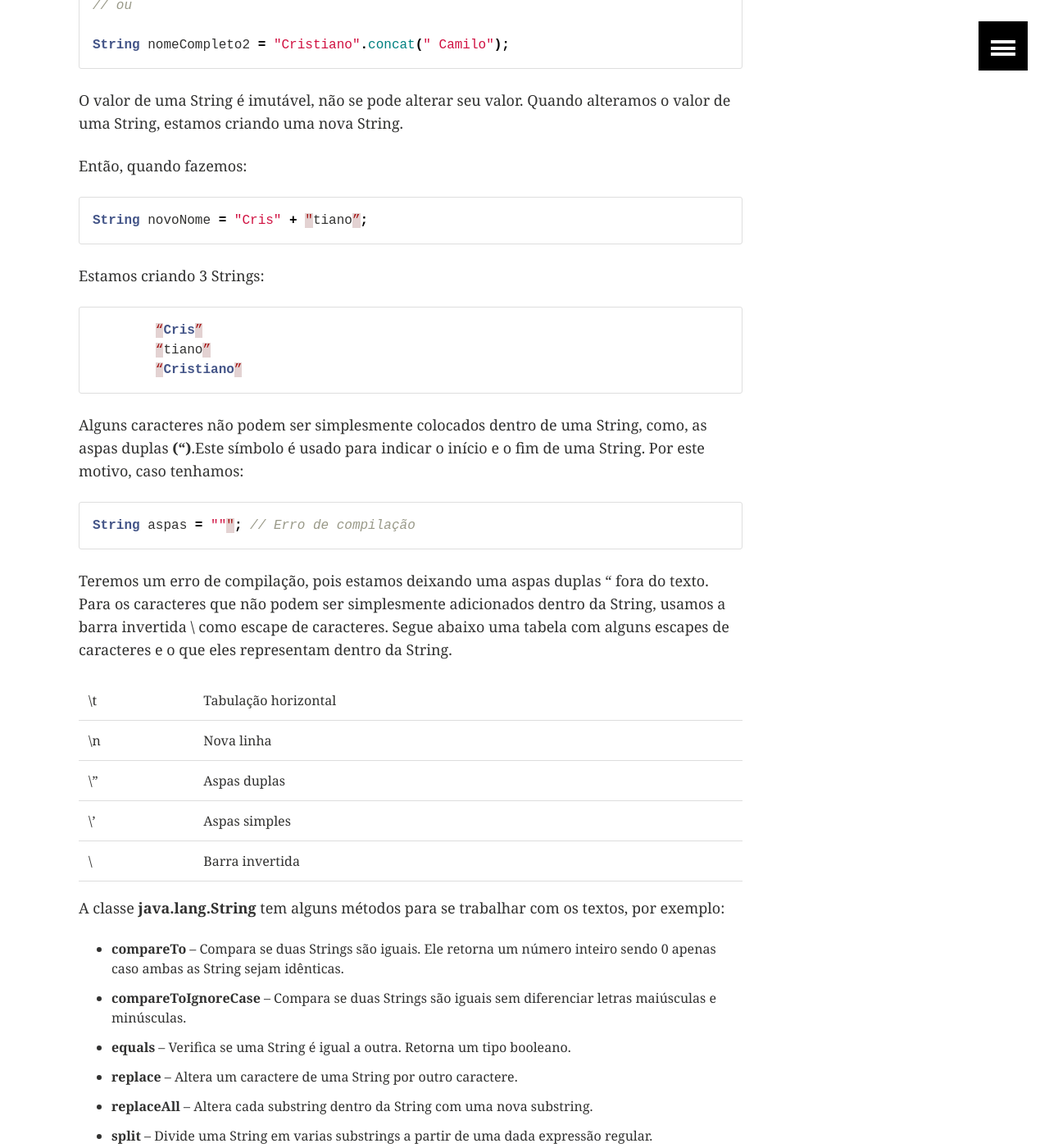
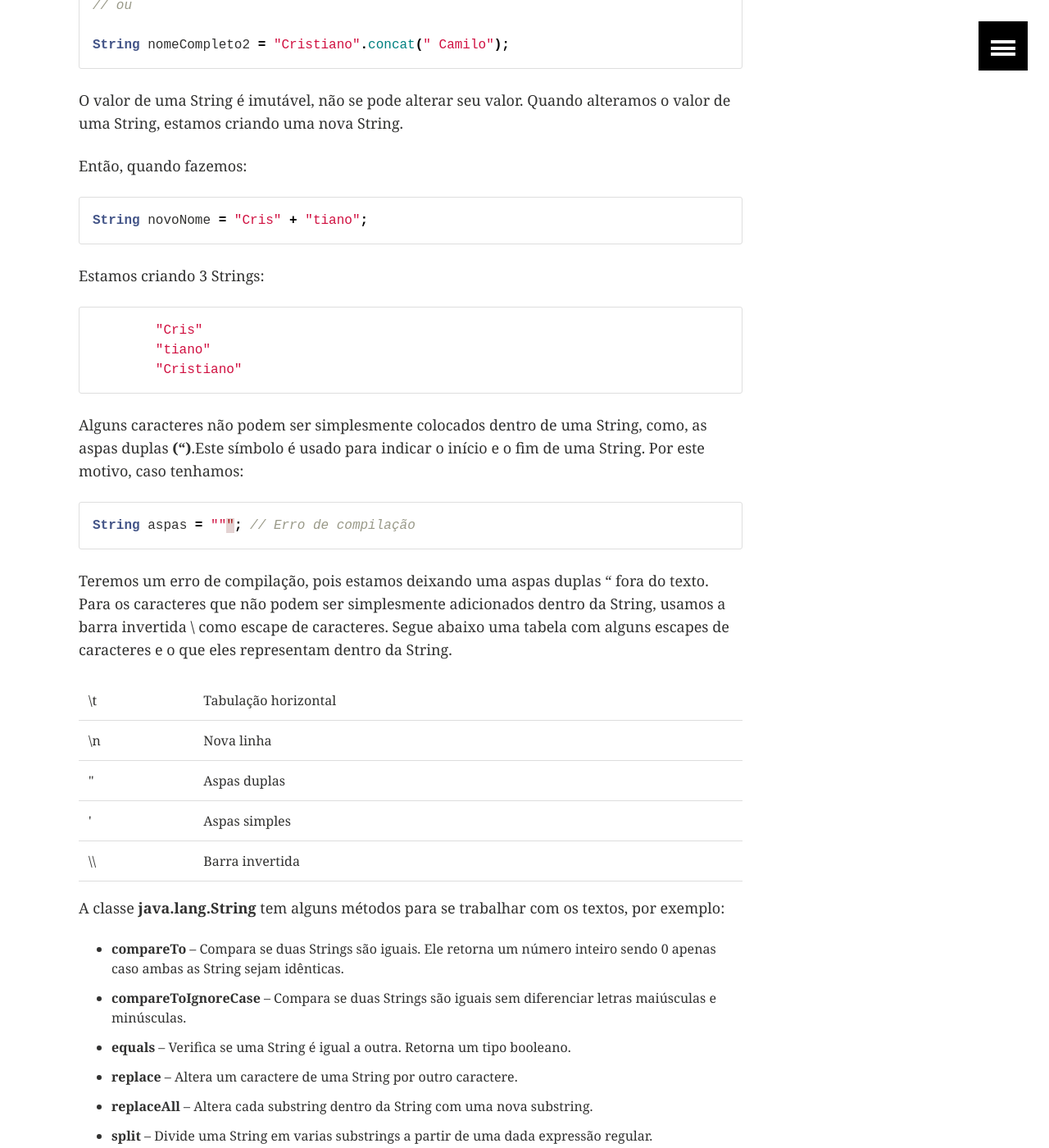
Before and after one commit to universidadejava/universidadejava.github.io, a Jekyll site: the page built from _posts/java/2020-05-09-java-string.md, in a window 1280 px wide and 1400 px high, scrolled down 813 px. Shown: the whole window at 82% size. Built offline with Jekyll 4.4.1, drawn with Linux system fonts in a browser that asks for light colours; comment, search, counter and statistics services are not loaded; some of the changed text lies outside the part shown.

```diff
--- a/_posts/java/2020-05-09-java-string.md
+++ b/_posts/java/2020-05-09-java-string.md
@@ -42,29 +42,29 @@ O valor de uma String é imutável, não se pode alterar seu valor. Quando alter
 Então, quando fazemos:
 
 {% highlight java %}
-String novoNome = "Cris" + "tiano”;
+String novoNome = "Cris" + "tiano";
 {% endhighlight %}
 
 Estamos criando 3 Strings:
 {% highlight java %}
-	“Cris”
-	“tiano”
-	“Cristiano”
+	"Cris"
+	"tiano"
+	"Cristiano"
 {% endhighlight %}
 
-Alguns caracteres não podem ser simplesmente colocados dentro de uma String, como, as aspas duplas **(“)**.Este símbolo é usado para indicar o início e o fim de uma String. Por este motivo, caso tenhamos:
+Alguns caracteres não podem ser simplesmente colocados dentro de uma String, como, as aspas duplas **(")**.Este símbolo é usado para indicar o início e o fim de uma String. Por este motivo, caso tenhamos:
 
 {% highlight java %}
 String aspas = """; // Erro de compilação
 {% endhighlight %}
 
-Teremos um erro de compilação, pois estamos deixando uma aspas duplas “ fora do texto. Para os caracteres que não podem ser simplesmente adicionados dentro da String, usamos a barra invertida \ como escape de caracteres. Segue abaixo uma tabela com alguns escapes de caracteres e o que eles representam dentro da String.
+Teremos um erro de compilação, pois estamos deixando uma aspas duplas " fora do texto. Para os caracteres que não podem ser simplesmente adicionados dentro da String, usamos a barra invertida \ como escape de caracteres. Segue abaixo uma tabela com alguns escapes de caracteres e o que eles representam dentro da String.
 
 | \t | Tabulação horizontal |
 | \n | Nova linha           |
-| \” | Aspas duplas         |
-| \’ | Aspas simples        |
-| \\ | Barra invertida      |
+| \" | Aspas duplas         |
+| \' | Aspas simples        |
+| \\\\ | Barra invertida      |
 
 A classe **java.lang.String** tem alguns métodos para se trabalhar com os textos, por exemplo:
 
@@ -92,7 +92,7 @@ Este código lançará uma **NullPointerException**, pois a **String abc** está
 Para transformar qualquer tipo primitivo para **String**, basta utilizar o método:
 
 {% highlight java %}
-String.valueOf( <<informações que se tornará texto>> );
+String.valueOf( <<informacao que se convertida para texto>> );
 {% endhighlight %}
 
 Para utilizá-lo, você deve atribuir a saída do método a uma **String**, e preencher o campo interno do método com o valor desejado, por exemplo:
```
